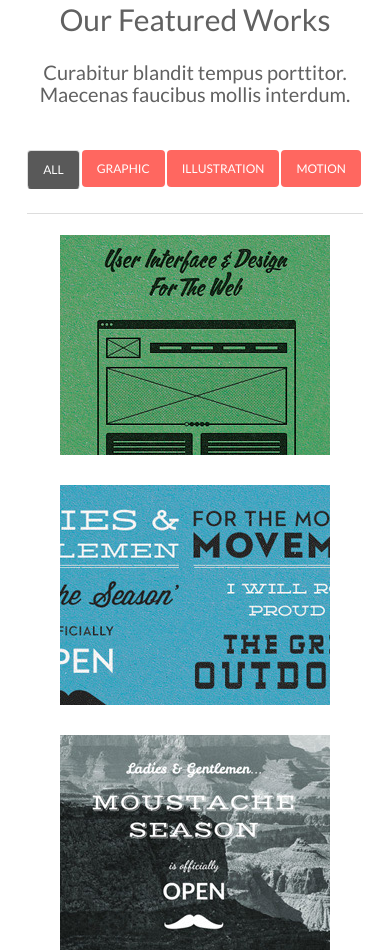
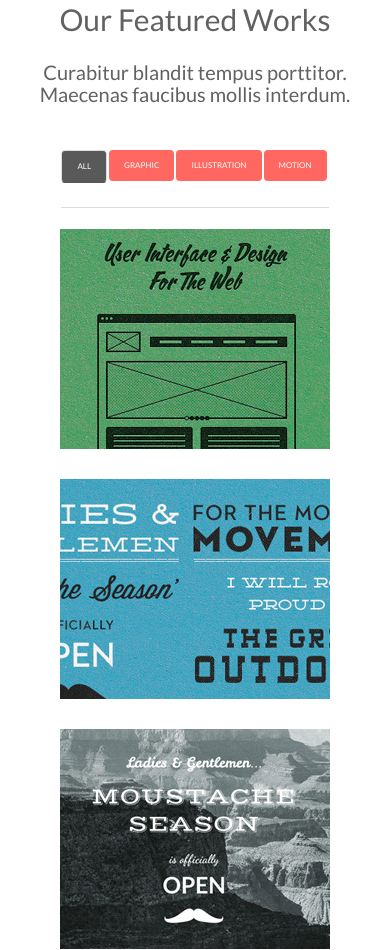
Before and after one commit to paradoxalyty/Webpaint, a plain HTML site: page index.html in a window 390 px wide. Shown: the part 1964-2914 px from the top of the page. Drawn offline with nearby package versions, Linux system fonts and the light colour scheme.

Commit message:
Update style.css

```diff
--- a/css/style.css
+++ b/css/style.css
@@ -263,5 +263,7 @@ footer h5 {
 
 /* Extra Small Devices, Phones */
 @media only screen and (max-width: 480px) {
-
+    .portfolio ul > li > a {
+        font-size: 8px;
+    }
 }
```
